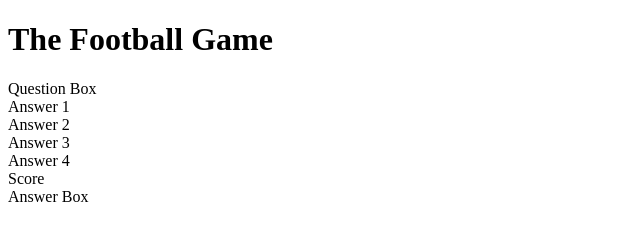
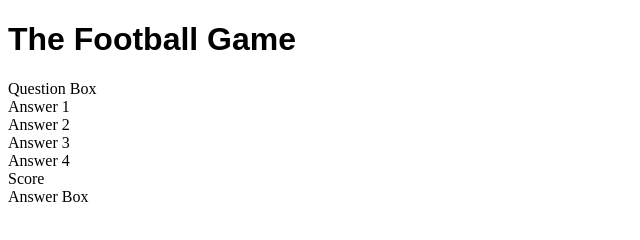
Before and after one commit to domfoster1/thefootballgame, a plain HTML site: page index.html in a window 1280 px wide. Shown: the whole page, without its empty margins (0-640 px from the left). Drawn offline with Linux system fonts and the light colour scheme.

Commit message:
added google fonts

```diff
--- a/assets/css/style.css
+++ b/assets/css/style.css
@@ -0,0 +1,10 @@
+//*Google fonts import*//
+@import url('https://fonts.googleapis.com/css2?family=Oswald:wght@200..700&family=Raleway:ital,wght@0,100..900;1,100..900&display=swap');
+
+body {
+    font-family: 'Raleway', sans-serif;
+}
+
+h1 {
+    font-family: 'Oswald', sans-serif;
+}
--- a/index.html
+++ b/index.html
@@ -8,11 +8,13 @@
 
     <link rel="stylesheet" href="assets/css/style.css">
 
+
 </head>
 <body>
-    <div>
+    <heading>
     <h1>The Football Game</h1>
-</div>
+    </heading>
+
 
 <div>
     Question Box
```
